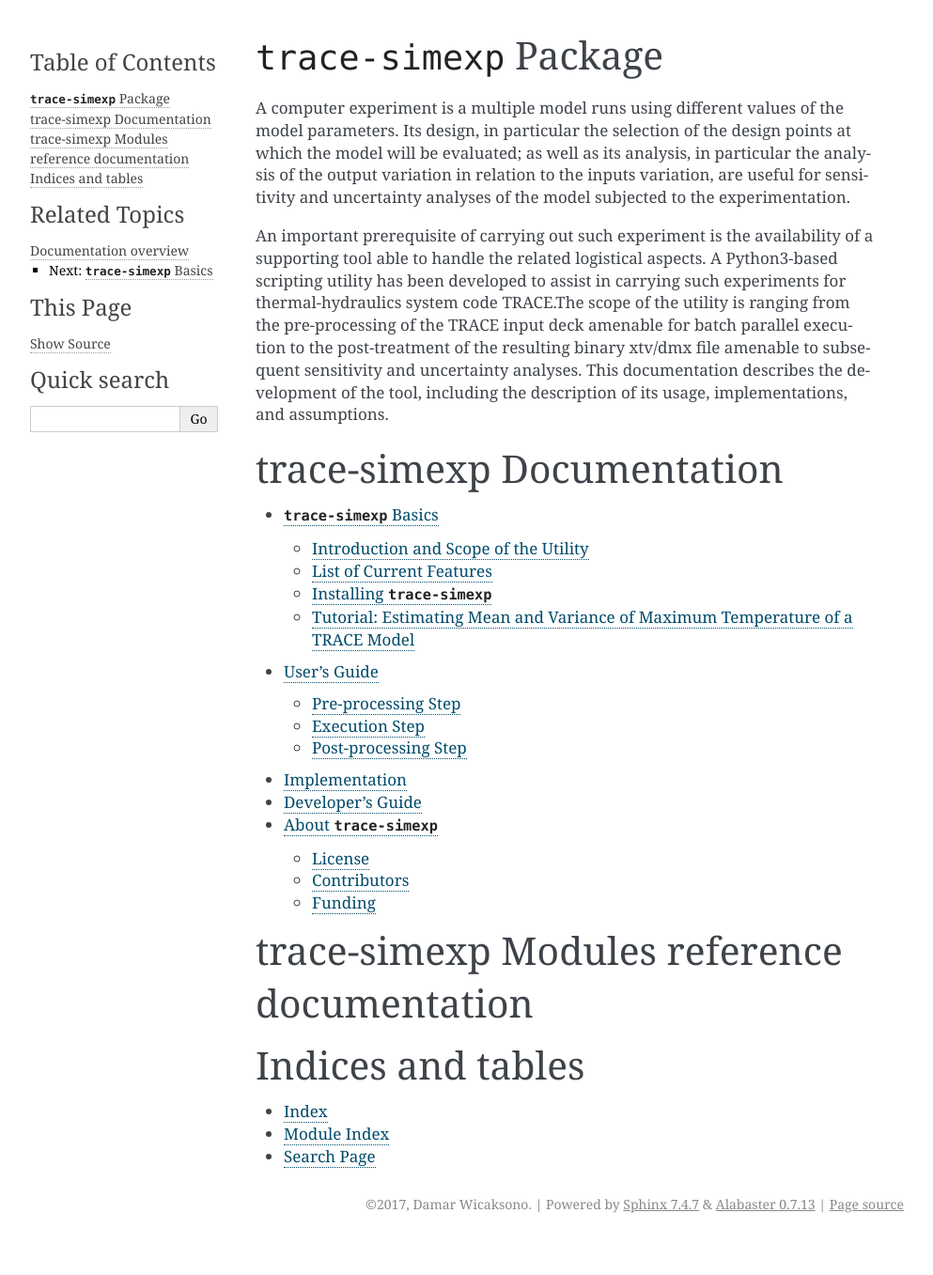
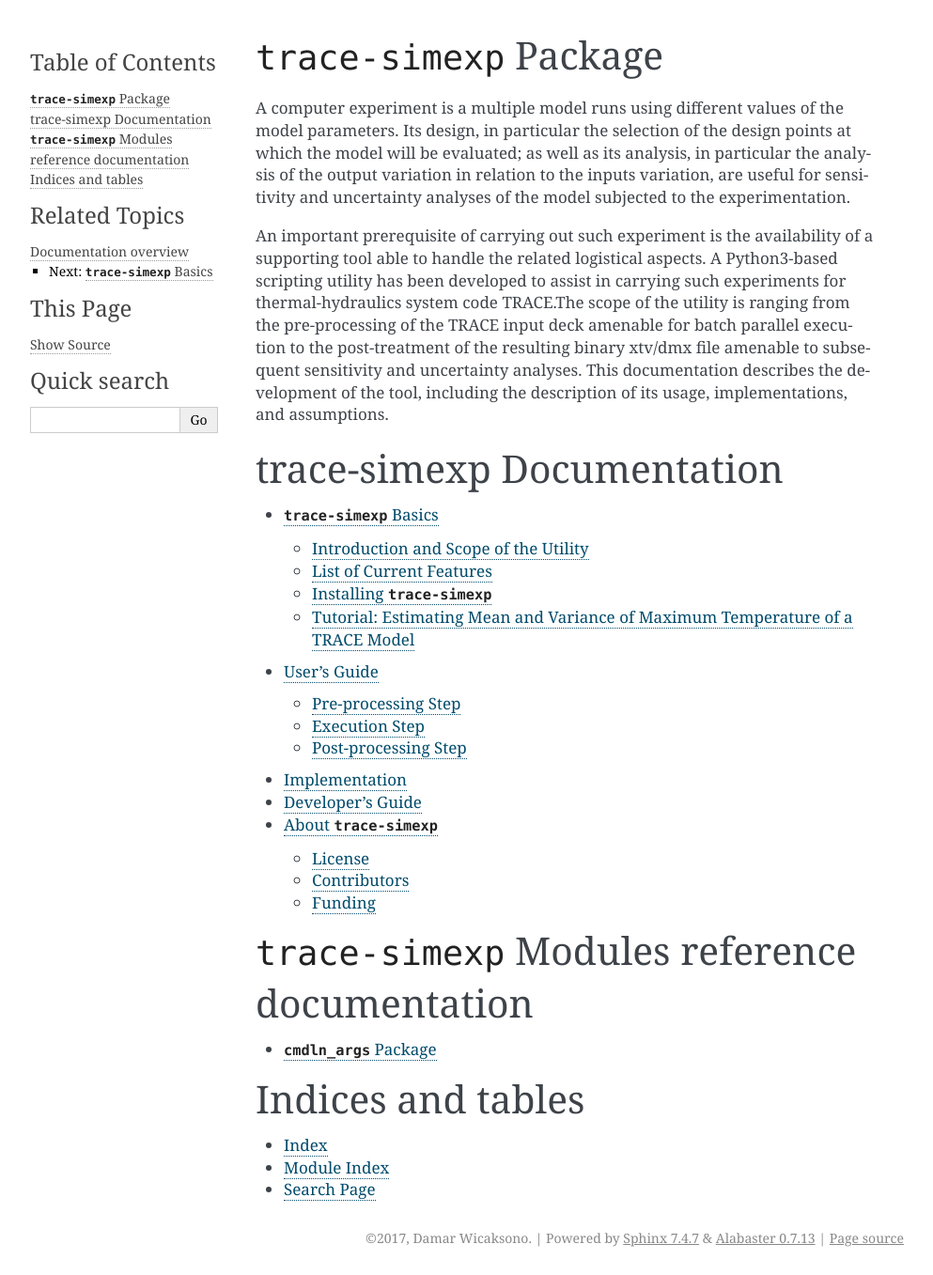
Before and after one commit to damar-wicaksono/trace-simexp, a Sphinx documentation site: the page built from docs/source/index.rst, in a window 1280 px wide. Shown: the whole page at 94% size, without its empty margins (148-1141 px from the left). Built offline with Sphinx 7.4.7, drawn with Linux system fonts in a browser that asks for light colours; before the commit the page ends 1321 px from its top, so only the background shows below that.

Commit message:
Add docstring from `cmdln_args` package to sphinx-doc

```diff
--- a/docs/source/index.rst
+++ b/docs/source/index.rst
@@ -35,8 +35,13 @@ trace-simexp Documentation
   developer_guide
   about
 
-trace-simexp Modules reference documentation
-============================================
+``trace-simexp`` Modules reference documentation
+================================================
+
+.. toctree::
+  :maxdepth: 1
+
+  modules/cmdln_args
 
 Indices and tables
 ==================
```
Also changed, not shown: docs/source/modules/cmdln_args.rst (added, +20 -0 lines).
